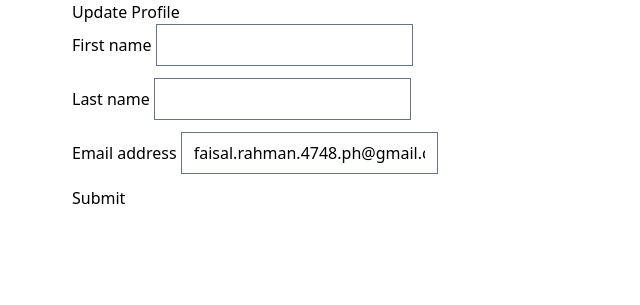
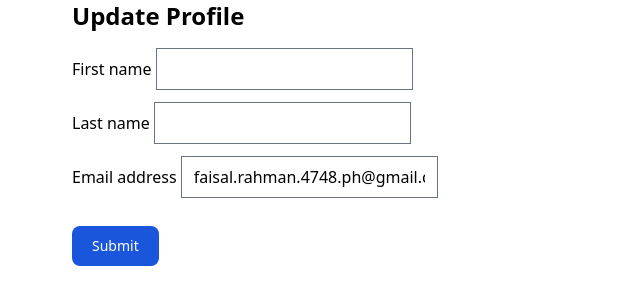
Before and after one commit to foy4748/phitron-django-004, a Django app: page /auth/profile-change/ in a window 1280 px wide. Shown: the part 64-369 px from the top of the page, without its empty margins (0-640 px from the left). Run offline with Django 5.2, Linux system fonts and the light colour scheme; a user stored in the database is signed in; some libraries are stand-ins or nearby versions.

Commit message:
Updated Profile and Password Update template with current style format

```diff
--- a/auth_app/templates/auth_app/change_password.html
+++ b/auth_app/templates/auth_app/change_password.html
@@ -2,11 +2,13 @@
 {% load static %}
 <!-- Using Crisp Form -->
 {% load crispy_forms_tags %}
+{% block title %}
+Change Password Form
 {% block content %}
+<h1 class="font-bold text-2xl mb-4">Change Password</h1>
 <form method="post">
-	<h1>Change Password</h1>
 	{% csrf_token %}
 	{{ form|crispy }}
-	<button class="btn btn-primary" type="submit">Submit</button>
+	<button class="mt-4 text-white bg-blue-700 hover:bg-blue-800 focus:ring-4 focus:ring-blue-300 font-medium rounded-lg text-sm px-5 py-2.5 me-2 mb-2 dark:bg-blue-600 dark:hover:bg-blue-700 focus:outline-none dark:focus:ring-blue-800" type="submit">Submit</button>
 </form>
 {% endblock content %}
--- a/auth_app/templates/auth_app/change_profile.html
+++ b/auth_app/templates/auth_app/change_profile.html
@@ -2,11 +2,14 @@
 {% load static %}
 <!-- Using Crisp Form -->
 {% load crispy_forms_tags %}
+{% block title %}
+Update Profile Form
+{% endblock title %}
 {% block content %}
+<h1 class="font-bold text-2xl mb-4">Update Profile</h1>
 <form method="post">
-	<h1>Update Profile</h1>
 	{% csrf_token %}
 	{{ form|crispy }}
-	<button class="btn btn-primary" type="submit">Submit</button>
+	<button class="mt-4 text-white bg-blue-700 hover:bg-blue-800 focus:ring-4 focus:ring-blue-300 font-medium rounded-lg text-sm px-5 py-2.5 me-2 mb-2 dark:bg-blue-600 dark:hover:bg-blue-700 focus:outline-none dark:focus:ring-blue-800" type="submit">Submit</button>
 </form>
 {% endblock content %}
```
